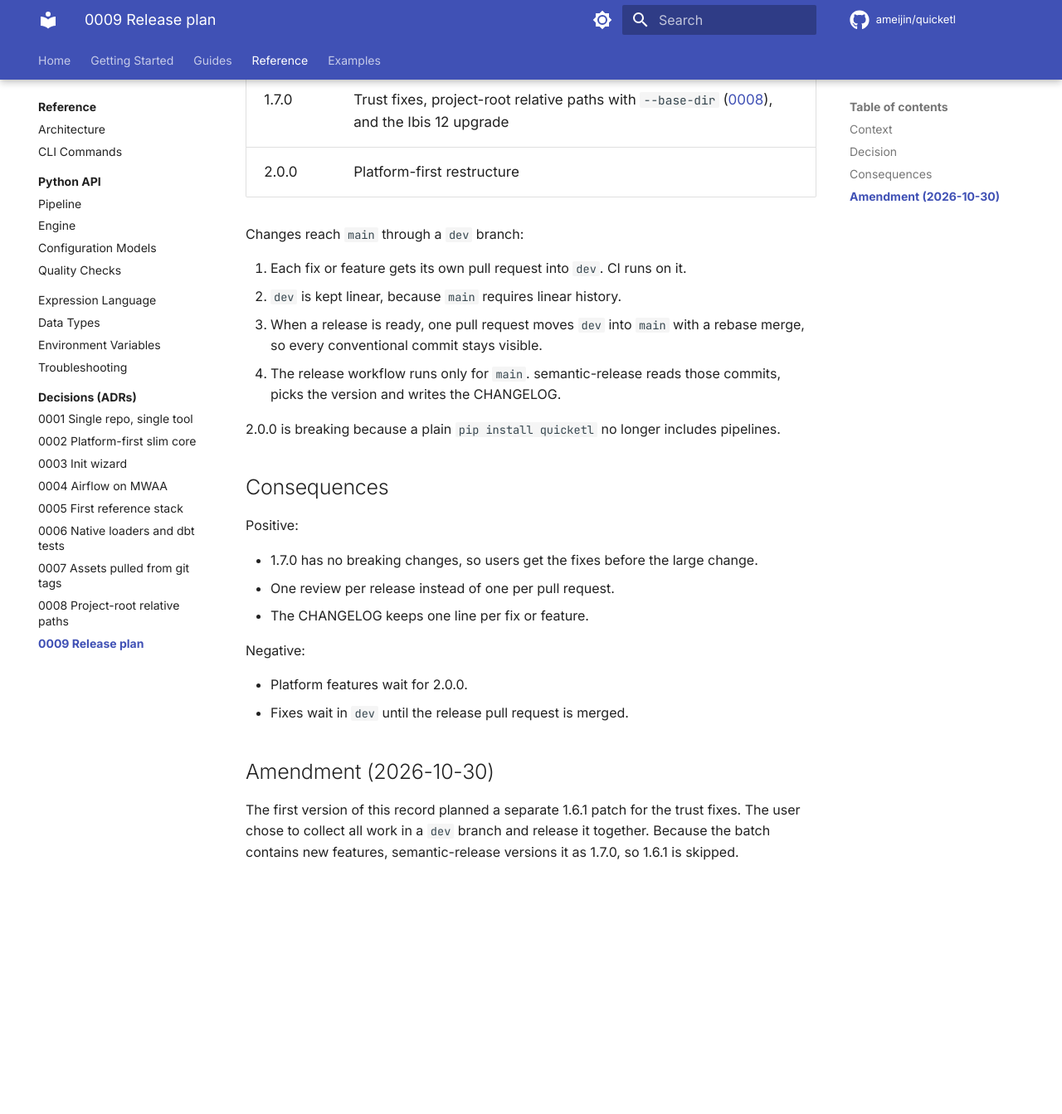
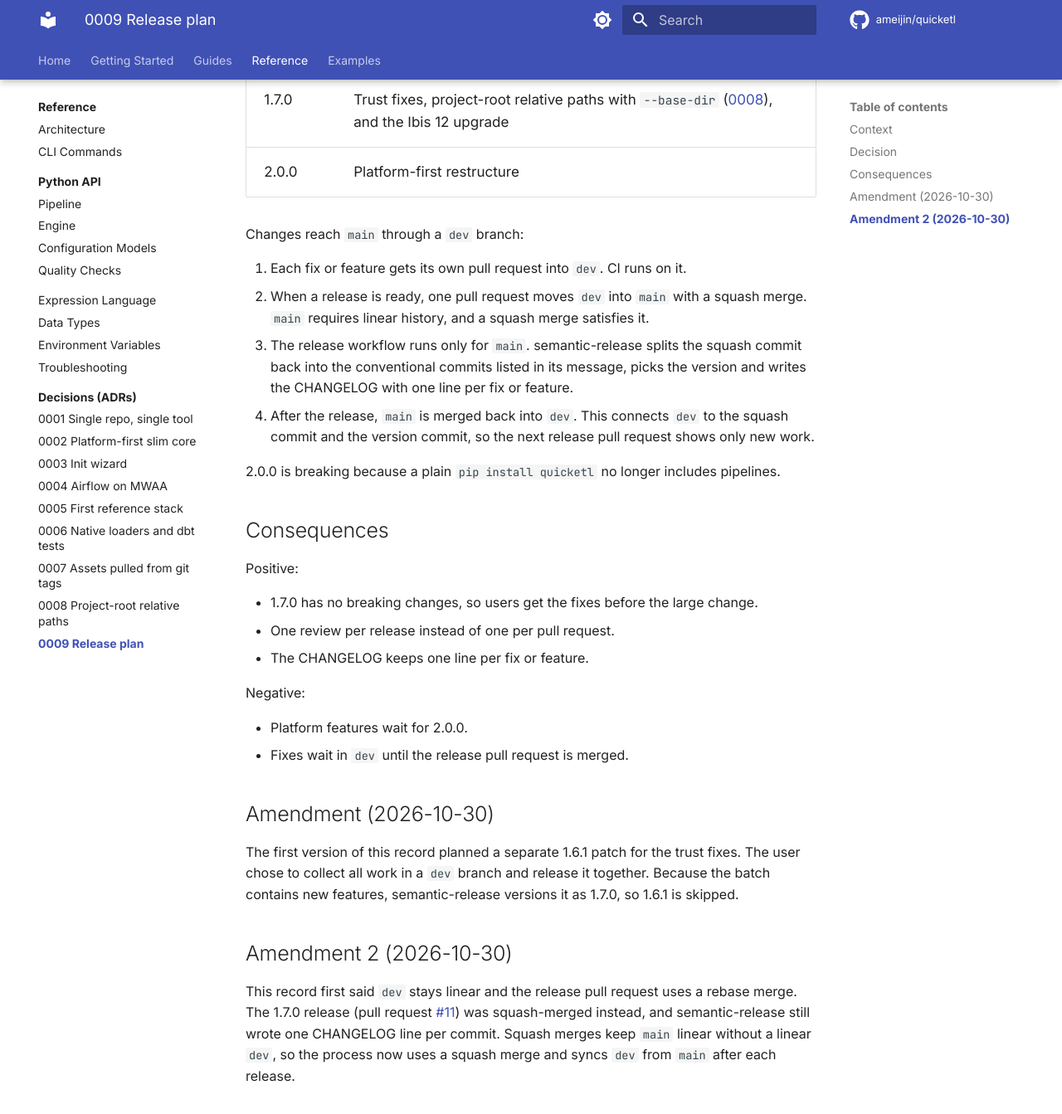
Before and after one commit to ameijin/quicketl, an MkDocs documentation site: the page built from docs/adr/0009-release-plan.md, in a window 1280 px wide and 1400 px high, scrolled down 632 px. Shown: the top 1343 px of the window at 83% size. Built offline with MkDocs 1.6.1 and Material for MkDocs 9.7.7, drawn with Linux system fonts in a browser that asks for light colours; comment, search, counter and statistics services are not loaded; the version menu is left out; before the commit the page ends 1761 px from its top, so only the background shows below that.

Commit message:
docs(adr): squash-merge release PRs and sync dev from main
Release 1.7.0 was squash-merged into main and semantic-release still
wrote one CHANGELOG line per commit. ADR 0009 now describes that flow:
squash-merge the release pull request, then merge main back into dev.

```diff
--- a/docs/adr/0009-release-plan.md
+++ b/docs/adr/0009-release-plan.md
@@ -20,9 +20,9 @@ We will release in two steps:
 Changes reach `main` through a `dev` branch:
 
 1. Each fix or feature gets its own pull request into `dev`. CI runs on it.
-2. `dev` is kept linear, because `main` requires linear history.
-3. When a release is ready, one pull request moves `dev` into `main` with a rebase merge, so every conventional commit stays visible.
-4. The release workflow runs only for `main`. semantic-release reads those commits, picks the version and writes the CHANGELOG.
+2. When a release is ready, one pull request moves `dev` into `main` with a squash merge. `main` requires linear history, and a squash merge satisfies it.
+3. The release workflow runs only for `main`. semantic-release splits the squash commit back into the conventional commits listed in its message, picks the version and writes the CHANGELOG with one line per fix or feature.
+4. After the release, `main` is merged back into `dev`. This connects `dev` to the squash commit and the version commit, so the next release pull request shows only new work.
 
 2.0.0 is breaking because a plain `pip install quicketl` no longer includes pipelines.
 
@@ -42,3 +42,7 @@ Negative:
 ## Amendment (2026-10-30)
 
 The first version of this record planned a separate 1.6.1 patch for the trust fixes. The user chose to collect all work in a `dev` branch and release it together. Because the batch contains new features, semantic-release versions it as 1.7.0, so 1.6.1 is skipped.
+
+## Amendment 2 (2026-10-30)
+
+This record first said `dev` stays linear and the release pull request uses a rebase merge. The 1.7.0 release (pull request #11) was squash-merged instead, and semantic-release still wrote one CHANGELOG line per commit. Squash merges keep `main` linear without a linear `dev`, so the process now uses a squash merge and syncs `dev` from `main` after each release.
```
